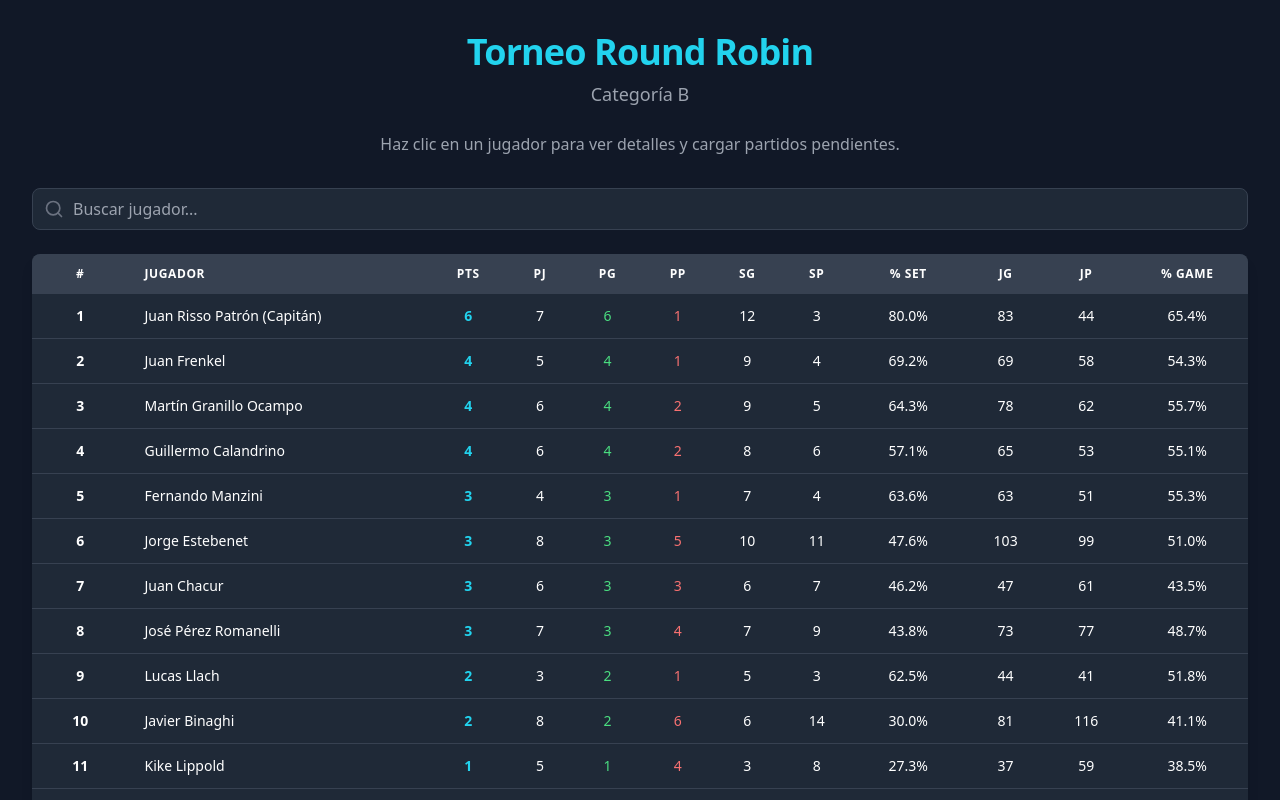
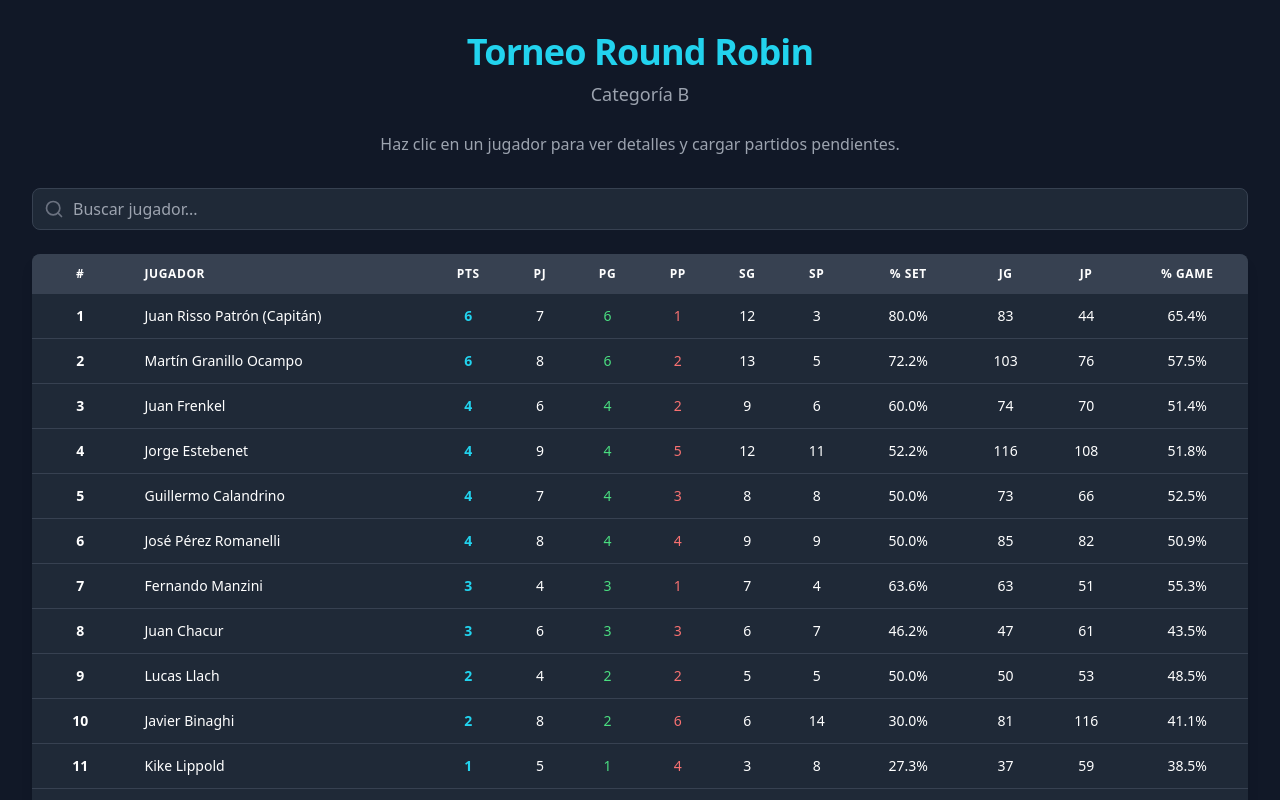
Before and after one commit to juanenla/torneo-tenis-app, a React (Vite) app: page / in a window 1280 px wide. Shown: the top 800 px of the page. Built offline with nearby package versions, Linux system fonts and the light colour scheme.

Commit message:
Add files via upload

```diff
--- a/src/data.js
+++ b/src/data.js
@@ -57,4 +57,8 @@ export const initialMatches = [
   { matchId: 35, player1Id: 17, player2Id: 14, result: "6-4, 6-7, 7-6" },
   { matchId: 36, player1Id: 10, player2Id: 18, result: "6-2, 6-4" },
   { matchId: 37, player1Id: 18, player2Id: 16, result: "6-3, 6-2" },
+  { matchId: 38, player1Id: 18, player2Id: 5, result: "6-3, 7-5" },
+  { matchId: 39, player1Id: 18, player2Id: 17, result: "6-4, 6-2" },
+  { matchId: 40, player1Id: 14, player2Id: 12, result: "2-6, 3-6" },
+  { matchId: 41, player1Id: 10, player2Id: 1, result: "7-5, 6-4" },
 ];
```
